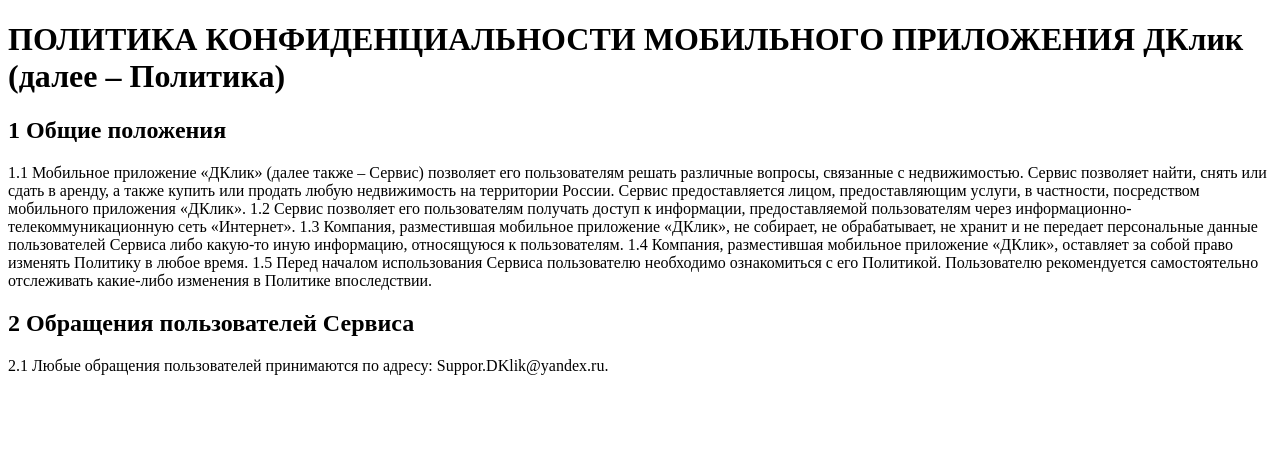
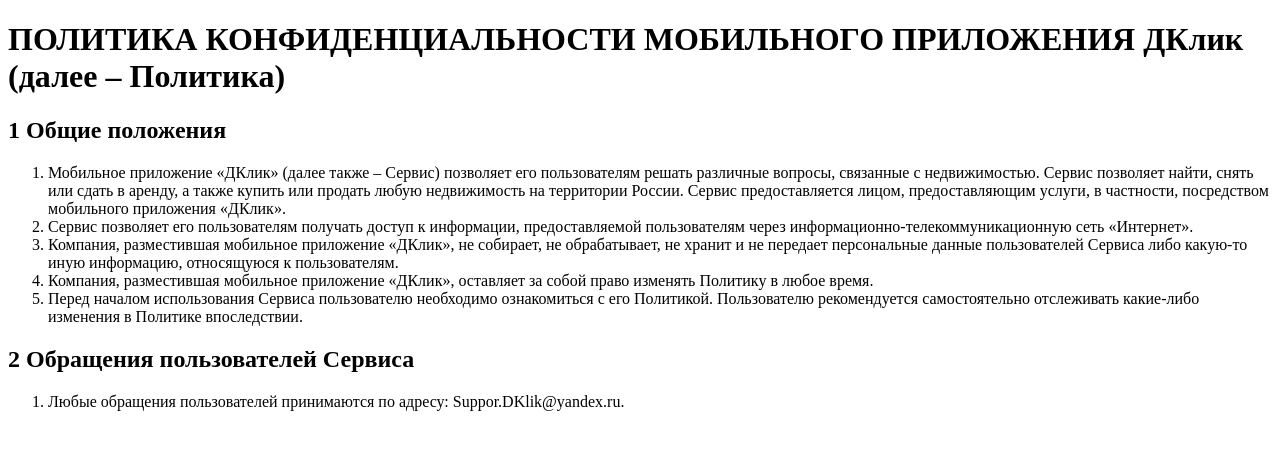
Before and after one commit to sidmm-92/sidmm-92.github.io, a plain HTML site: page index.html in a window 1280 px wide. Drawn offline with Linux system fonts and the light colour scheme.

Commit message:
Update index.html

```diff
--- a/index.html
+++ b/index.html
@@ -4,15 +4,20 @@
 <h1>ПОЛИТИКА КОНФИДЕНЦИАЛЬНОСТИ МОБИЛЬНОГО ПРИЛОЖЕНИЯ ДКлик (далее – Политика)</h1>
 
 <p><h2>1 Общие положения</h2>
-1.1 Мобильное приложение «ДКлик» (далее также – Сервис) позволяет его пользователям решать различные вопросы, связанные с недвижимостью. Сервис позволяет найти, снять или сдать в аренду, а также купить или продать любую недвижимость на территории России. Сервис предоставляется лицом, предоставляющим услуги, в частности, посредством мобильного приложения «ДКлик».
-1.2 Сервис позволяет его пользователям получать доступ к информации, предоставляемой пользователям через информационно-телекоммуникационную сеть «Интернет».
-1.3 Компания, разместившая мобильное приложение «ДКлик», не собирает, не обрабатывает, не хранит и не передает персональные данные пользователей Сервиса либо какую-то иную информацию, относящуюся к пользователям.
-1.4 Компания, разместившая мобильное приложение «ДКлик», оставляет за собой право изменять Политику в любое время.
-1.5 Перед началом использования Сервиса пользователю необходимо ознакомиться с его Политикой. Пользователю рекомендуется самостоятельно отслеживать какие-либо изменения в Политике впоследствии.
+  <ol>
+    <li>Мобильное приложение «ДКлик» (далее также – Сервис) позволяет его пользователям решать различные вопросы, связанные с недвижимостью. Сервис позволяет найти, снять или сдать в аренду, а также купить или продать любую недвижимость на территории России. Сервис предоставляется лицом, предоставляющим услуги, в частности, посредством мобильного приложения «ДКлик».
+    </li><li>Сервис позволяет его пользователям получать доступ к информации, предоставляемой пользователям через информационно-телекоммуникационную сеть «Интернет».
+    </li><li>Компания, разместившая мобильное приложение «ДКлик», не собирает, не обрабатывает, не хранит и не передает персональные данные пользователей Сервиса либо какую-то иную информацию, относящуюся к пользователям.
+    </li><li>Компания, разместившая мобильное приложение «ДКлик», оставляет за собой право изменять Политику в любое время.
+    </li><li>Перед началом использования Сервиса пользователю необходимо ознакомиться с его Политикой. Пользователю рекомендуется самостоятельно отслеживать какие-либо изменения в Политике впоследствии.
+</li>
+</ol>
 </p>
 <p>
   <h2>2 Обращения пользователей Сервиса</h2>
-  2.1 Любые обращения пользователей принимаются по адресу: Suppor.DKlik@yandex.ru.
+    <ol>
+    <li>Любые обращения пользователей принимаются по адресу: Suppor.DKlik@yandex.ru.</li>
+  </ol>
 </p>
 </body>
 </html>
```
